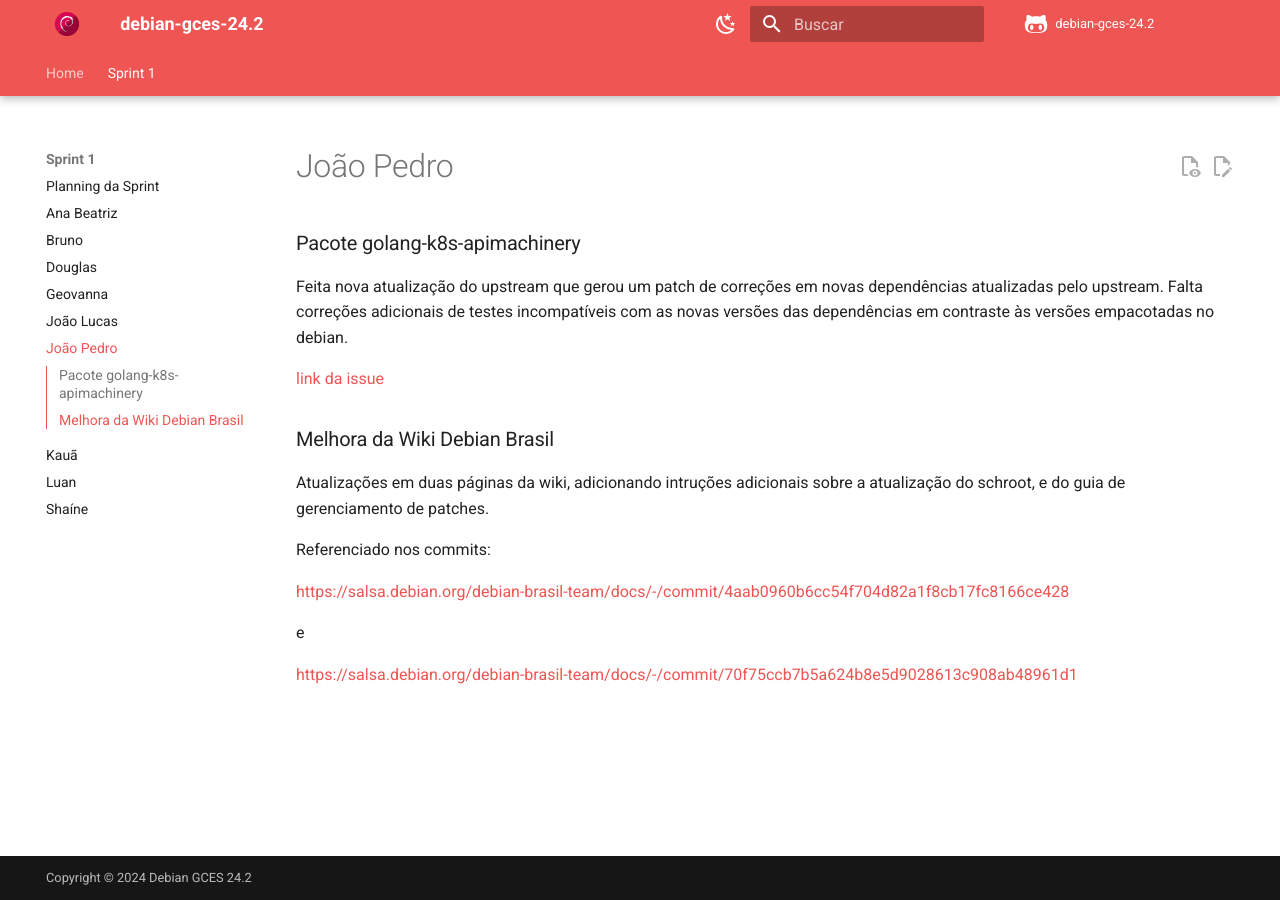
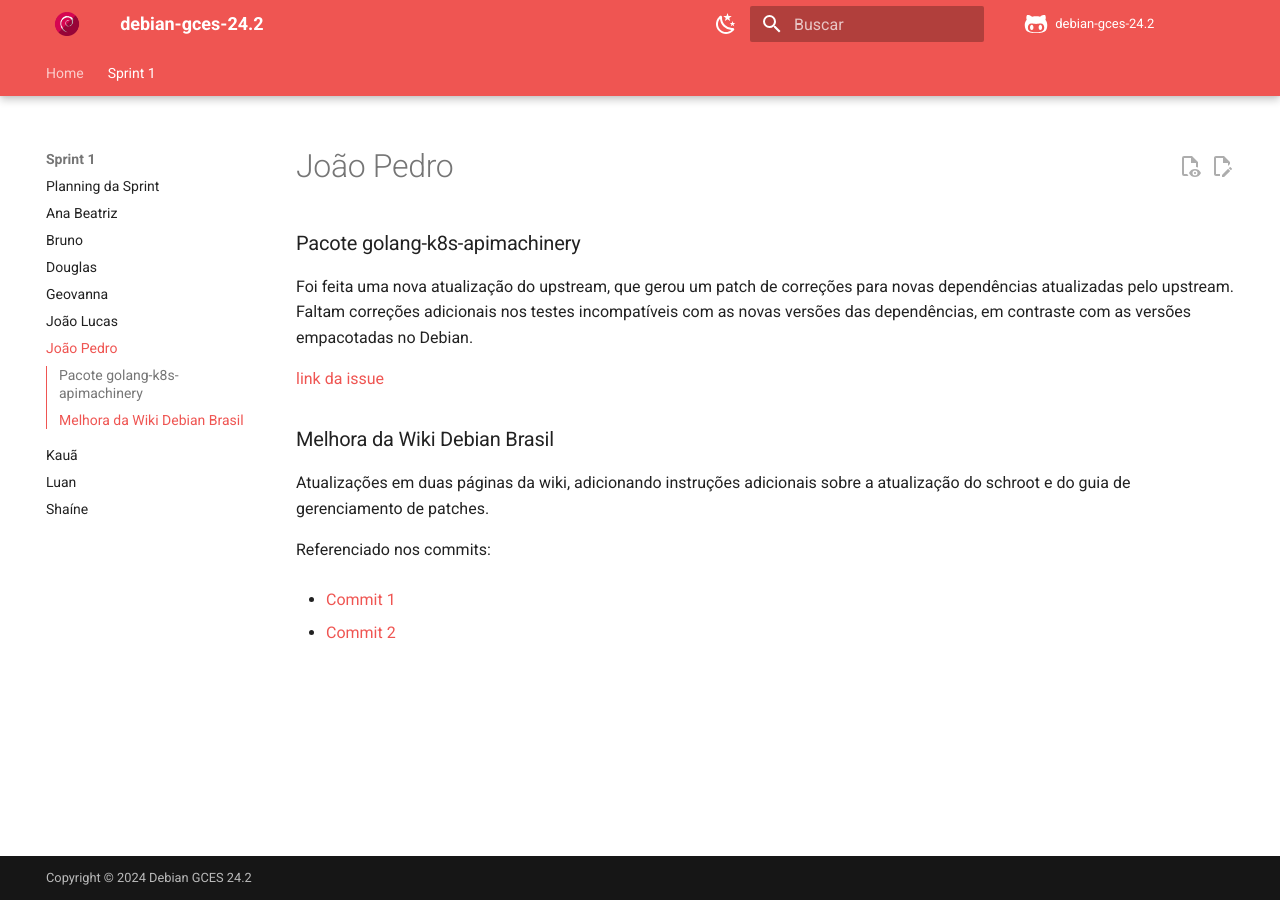
Before and after one commit to gitbmvb/debian-gces-24.2, an MkDocs documentation site: the page built from docs/sprint1/jp1.md, in a window 1280 px wide. Built offline with MkDocs 1.6.1 and Material for MkDocs 9.7.7, drawn with Linux system fonts in a browser that asks for light colours; comment, search, counter and statistics services are not loaded.

Commit message:
Update jp1.md

```diff
--- a/docs/sprint1/jp1.md
+++ b/docs/sprint1/jp1.md
@@ -2,19 +2,16 @@
 
 ### Pacote golang-k8s-apimachinery
 
-Feita nova atualização do upstream que gerou um patch de correções em novas dependências atualizadas pelo upstream.
-Falta correções adicionais de testes incompatíveis com as novas versões das dependências em contraste às versões empacotadas no debian.
+Foi feita uma nova atualização do upstream, que gerou um patch de correções para novas dependências atualizadas pelo upstream. Faltam correções adicionais nos testes incompatíveis com as novas versões das dependências, em contraste com as versões empacotadas no Debian.
 
 [link da issue](https://salsa.debian.org/debian-brasil-team/docs/-/issues/333)
 
 ### Melhora da Wiki Debian Brasil
 
-Atualizações em duas páginas da wiki, adicionando intruções adicionais sobre a atualização do schroot, e do guia de gerenciamento de patches.
+Atualizações em duas páginas da wiki, adicionando instruções adicionais sobre a atualização do schroot e do guia de gerenciamento de patches.
 
 Referenciado nos commits:
 
-[https://salsa.debian.org/debian-brasil-team/docs/-/commit/4aab0960b6cc54f704d82a1f8cb17fc8166ce428](https://salsa.debian.org/debian-brasil-team/docs/-/commit/4aab0960b6cc54f704d82a1f8cb17fc8166ce428)
+- [Commit 1](https://salsa.debian.org/debian-brasil-team/docs/-/commit/4aab0960b6cc54f704d82a1f8cb17fc8166ce428)
 
-e
-
-[https://salsa.debian.org/debian-brasil-team/docs/-/commit/70f75ccb7b5a624b8e5d9028613c908ab48961d1](https://salsa.debian.org/debian-brasil-team/docs/-/commit/70f75ccb7b5a624b8e5d9028613c908ab48961d1)
+- [Commit 2](https://salsa.debian.org/debian-brasil-team/docs/-/commit/70f75ccb7b5a624b8e5d9028613c908ab48961d1)
```
